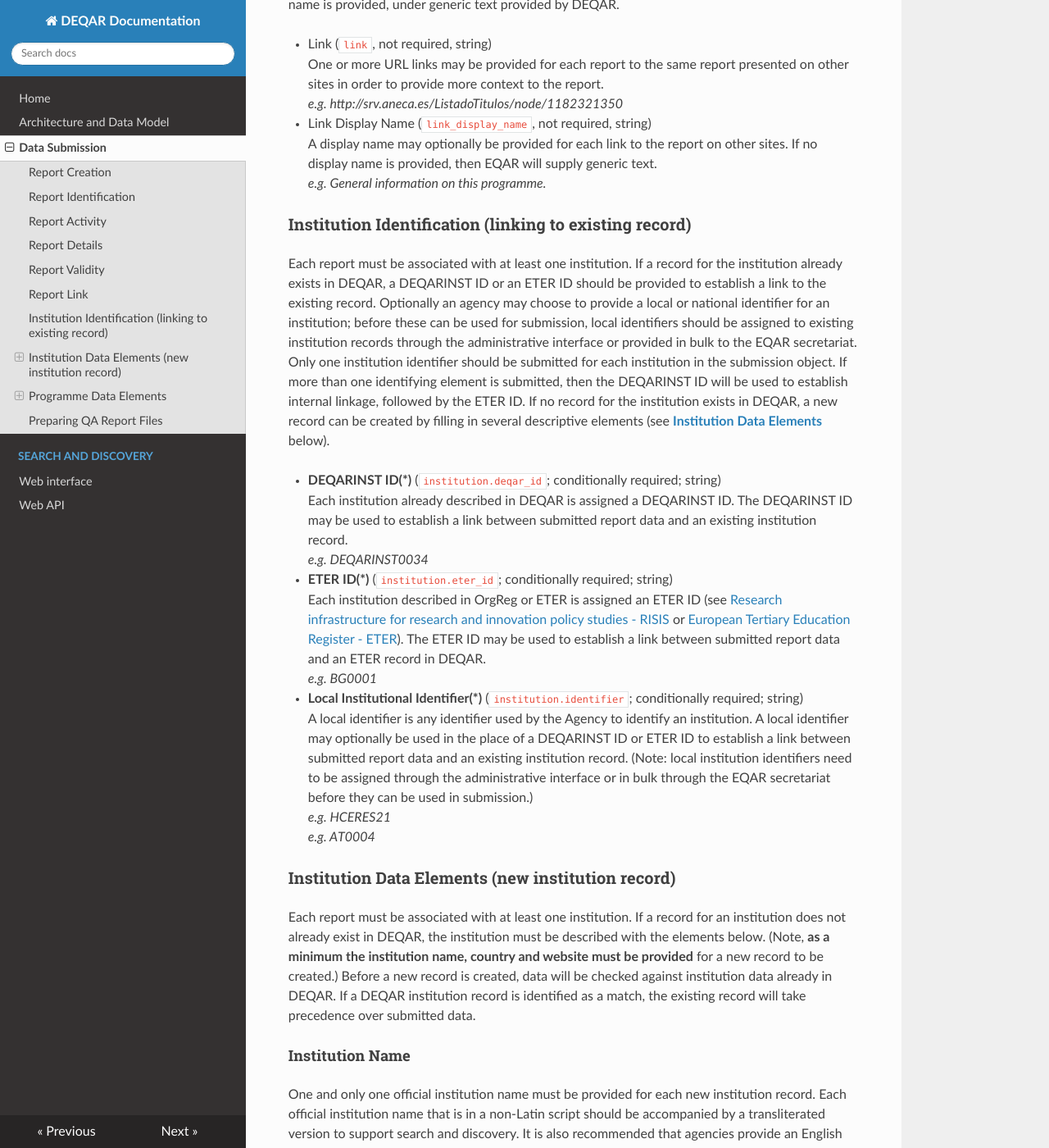
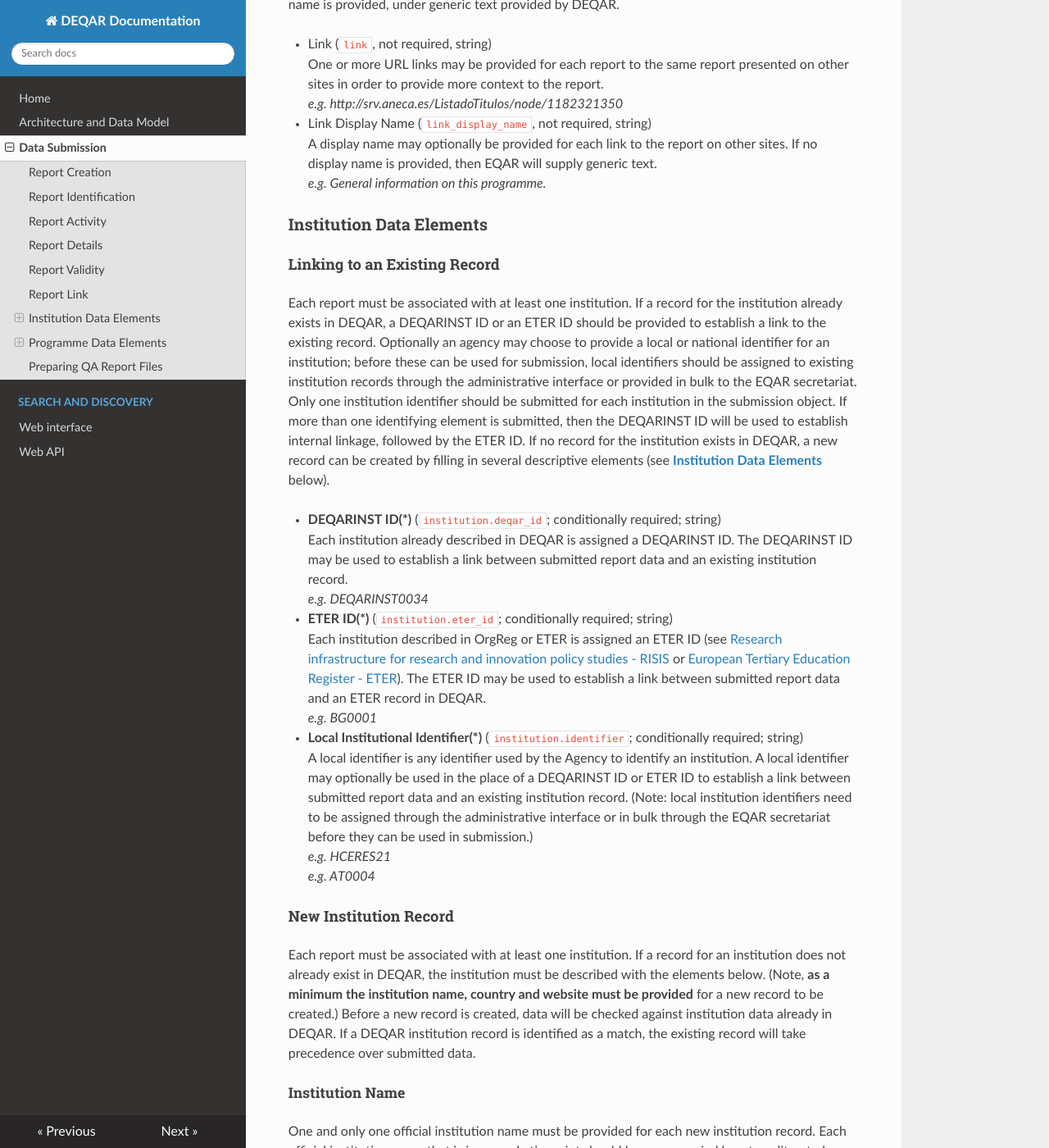
Before and after one commit to EQAR/deqar-docs, an MkDocs documentation site: the page built from docs/data_submission_overview.md, in a window 1280 px wide and 1400 px high, scrolled down 4150 px. Shown: the whole window at 82% size. Built offline with MkDocs 1.6.1, drawn with Linux system fonts in a browser that asks for light colours; nearby versions of some CDN libraries; old or Windows-style settings are respelled for this version of MkDocs.

Commit message:
Update data_submission_overview.md

```diff
--- a/docs/data_submission_overview.md
+++ b/docs/data_submission_overview.md
@@ -119,7 +119,9 @@ One or more URL links may be provided for each report to the same report present
 A display name may optionally be provided for each link to the report on other sites. If no display name is provided, then EQAR will supply generic text.
 *e.g. General information on this programme.*
 
-### Institution Identification (linking to existing record)
+### Institution Data Elements
+
+#### Linking to an Existing Record
 
 Each report must be associated with at least one institution. If a record for the institution already exists in DEQAR, a DEQARINST ID or an ETER ID should be provided to establish a link to the existing record. Optionally an agency may choose to provide a local or national identifier for an institution; before these can be used for submission, local identifiers should be assigned to existing institution records through the administrative interface or provided in bulk to the EQAR secretariat.  Only one institution identifier should be submitted for each institution in the submission object. If more than one identifying element is submitted, then the DEQARINST ID will be used to establish internal linkage, followed by the ETER ID. If no record for the institution exists in DEQAR, a new record can be created by filling in several descriptive elements (see [**Institution Data Elements**](https://docs.deqar.eu/submission_object_fields/#institution-data-elements) below).
 
@@ -136,11 +138,11 @@ A local identifier is any identifier used by the Agency to identify an instituti
 *e.g. HCERES21*
 *e.g. AT0004*
 
-### Institution Data Elements (new institution record)
+#### New Institution Record
 
 Each report must be associated with at least one institution. If a record for an institution does not already exist in DEQAR, the institution must be described with the elements below. (Note, **as a minimum the institution name, country and website must be provided** for a new record to be created.) Before a new record is created, data will be checked against institution data already in DEQAR. If a DEQAR institution record is identified as a match, the existing record will take precedence over submitted data.
 
-#### Institution Name
+##### Institution Name
 
 One and only one official institution name must be provided for each new institution record. Each official institution name that is in a non-Latin script should be accompanied by a transliterated version to support search and discovery. It is also recommended that agencies provide an English institution name for each new institution record. If provided, the English name will be used for display. An institution acronym may also be provided.  (Note: alternative or other language institution names can be provided through the administrative interface.)
 
@@ -163,7 +165,7 @@ A single English institution name may be provided for each institution.	If provi
 The official acronym for each institution may be provided. This will be indexed for search.
 *e.g. SWU*
 
-#### Institution Location
+##### Institution Location
 
 One or more countries must be provided for each new institution record. One city may be provided to correspond with each country along with an optional latitude and longitude. In the case that the institution is located in more than one city in the same country, then this would require a separate country/city entry for each city.
 
@@ -181,7 +183,7 @@ The city name, preferably in English, where the institution is located in each c
 The exact latitude and longitude of the institution site or the general latitude and longitude of the city of the institution may also be provided for each institution record.
 *e.g. 48,208,356; 1,636,776*
 
-#### Institution Qualification Level
+##### Institution Qualification Level
 
 The institution QF-EHEA levels may be provided for each institution. If QF-EHEA levels are provided, then *ALL* levels covered by the institution should be recorded. QF-EHEA levels may be provided as either string values or DEQAR IDs.
 
@@ -195,7 +197,7 @@ One or more institution QF-EHEA levels may be provided as either a DEQAR QF-EHEA
    |2  |second cycle|
    |3  |third cycle |
 
-#### Institution Website
+##### Institution Website
 
 One and only one website link must be provided for each new institution record. When possible, the root domain name of the institution website should be provided without language or other qualifiers.
 
```
